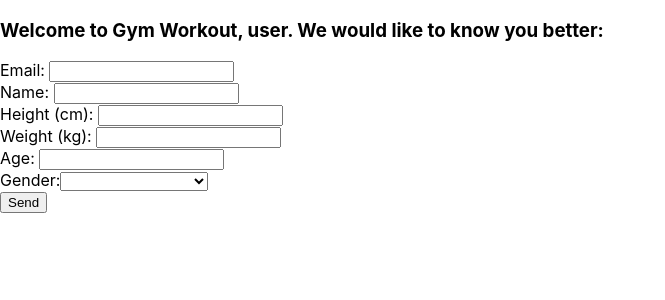
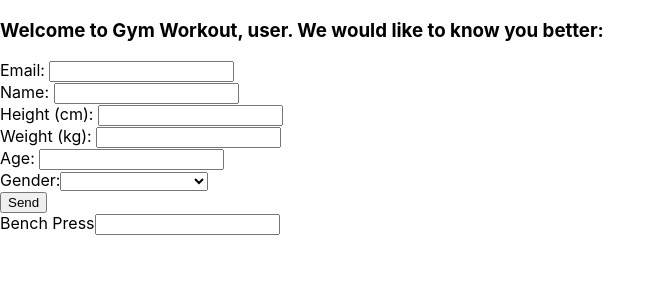
Before and after one commit to Alazib/gymWorkout, a React (Create React App) app: page / in a window 1280 px wide. Shown: the top 300 px of the page, without its empty margins (0-665 px from the left). Built offline with nearby package versions, Linux system fonts and the light colour scheme.

Commit message:
Checkbox issue

```diff
--- a/src/App.js
+++ b/src/App.js
@@ -1,97 +1,14 @@
-import { useState } from "react"
-import Input from "./components/Input"
-import saveUser from "./services/saveUser"
+import UserData from "./components/UserData"
+import UserExercises from "./components/UserExercises"
 
 function App() {
-  const [userData, setUserData] = useState({})
-
-  function handleInputChange(e) {
-    setUserData({ ...userData, [e.target.name]: e.target.value })
-  }
-  function sendInputData(e) {
-    e.preventDefault()
-    console.log(userData, "antes de entrar en post")
-    postNewUser()
-  }
-
-  async function postNewUser() {
-    saveUser(userData)
-  }
-
   return (
     <div className="app">
       <div className="welcome-title">
         <h3>Welcome to Gym Workout, user. We would like to know you better:</h3>
       </div>
-      <form className="new-user-form" onSubmit={sendInputData}>
-        <div className="email input">
-          <Input
-            htmlFor="email"
-            title="Email: "
-            id="email"
-            name="email"
-            type="email"
-            onChange={handleInputChange}
-          />
-        </div>
-        <div className="name input">
-          <Input
-            htmlFor="name"
-            title="Name: "
-            id="name"
-            name="name"
-            type="text"
-            onChange={handleInputChange}
-          />
-        </div>
-        <div className="height input">
-          <Input
-            htmlFor="height"
-            title="Height (cm): "
-            id="height"
-            name="height"
-            type="number"
-            onChange={handleInputChange}
-          />
-        </div>
-        <div className="weight input">
-          <Input
-            htmlFor="weight"
-            title="Weight (kg): "
-            id="weight"
-            name="weight"
-            type="number"
-            onChange={handleInputChange}
-          />
-        </div>
-        <div className="age input">
-          <Input
-            htmlFor="age"
-            title="Age: "
-            id="age"
-            name="age"
-            type="number"
-            onChange={handleInputChange}
-          />
-        </div>
-        <div className="gender input">
-          <span>Gender:</span>
-          <select
-            title="gender"
-            name="gender"
-            onChange={handleInputChange}
-            required
-          >
-            <option value=""></option>
-            <option value="male">Male</option>
-            <option value="female">Female</option>
-            <option value="I prefer not to answer">
-              I prefer not to answer
-            </option>
-          </select>
-        </div>
-        <button type="submit">Send</button>
-      </form>
+      <UserData />
+      <UserExercises />
     </div>
   )
 }
--- a/src/components/Input.js
+++ b/src/components/Input.js
@@ -1,5 +1,13 @@
 function Input({ htmlFor, title, id, name, type, onChange }) {
+  const INPUT_IS_TEXT = type === "text"
+  const INPUT_IS_NUMBER = type === "number"
+  const INPUT_IS_EMAIL = type === "email"
+  const INPUT_IS_CHECKBOX = type === "checkbox"
+
   return (
+    <>
+      {
+        (type = (INPUT_IS_TEXT || INPUT_IS_NUMBER || INPUT_IS_EMAIL) && (
           <>
             <label htmlFor={htmlFor}>{title}</label>
             <input
@@ -10,6 +18,23 @@ function Input({ htmlFor, title, id, name, type, onChange }) {
               required
             ></input>
           </>
+        ))
+      }
+      {
+        (type = INPUT_IS_CHECKBOX && (
+          <>
+            <label htmlFor={htmlFor}>{title}</label>
+            <input
+              id={id}
+              name={name}
+              type={type}
+              onChange={onChange}
+              required
+            ></input>
+          </>
+        ))
+      }
+    </>
   )
 }
 
--- /dev/null
+++ b/src/components/UserData.js
@@ -0,0 +1,92 @@
+import { useState } from "react"
+import saveUser from "../services/saveUser"
+import Input from "./Input"
+
+function UserData() {
+  const [userData, setUserData] = useState({})
+
+  function handleInputChange(e) {
+    setUserData({ ...userData, [e.target.name]: e.target.value })
+  }
+  function sendInputData(e) {
+    e.preventDefault()
+    console.log(userData, "antes de entrar en post")
+    postNewUser()
+  }
+
+  async function postNewUser() {
+    saveUser(userData)
+  }
+
+  return (
+    <form className="new-user-form" onSubmit={sendInputData}>
+      <div className="email input">
+        <Input
+          htmlFor="email"
+          title="Email: "
+          id="email"
+          name="email"
+          type="email"
+          onChange={handleInputChange}
+        />
+      </div>
+      <div className="name input">
+        <Input
+          htmlFor="name"
+          title="Name: "
+          id="name"
+          name="name"
+          type="text"
+          onChange={handleInputChange}
+        />
+      </div>
+      <div className="height input">
+        <Input
+          htmlFor="height"
+          title="Height (cm): "
+          id="height"
+          name="height"
+          type="number"
+          onChange={handleInputChange}
+        />
+      </div>
+      <div className="weight input">
+        <Input
+          htmlFor="weight"
+          title="Weight (kg): "
+          id="weight"
+          name="weight"
+          type="number"
+          onChange={handleInputChange}
+        />
+      </div>
+      <div className="age input">
+        <Input
+          htmlFor="age"
+          title="Age: "
+          id="age"
+          name="age"
+          type="number"
+          onChange={handleInputChange}
+        />
+      </div>
+      <div className="gender input">
+        <span>Gender:</span>
+        <select
+          title="gender"
+          name="gender"
+          onChange={handleInputChange}
+          required
+        >
+          <option value=""></option>
+          <option value="male">Male</option>
+          <option value="female">Female</option>
+          <option value="I prefer not to answer">I prefer not to answer</option>
+        </select>
+      </div>
+      <button type="submit">Send</button>
+    </form>
+  )
+}
+
+export default UserData
--- /dev/null
+++ b/src/components/UserExercises.js
@@ -0,0 +1,16 @@
+import Input from "./Input"
+
+function UserExercises() {
+  return (
+    <Input
+      htmlFor="bench press"
+      title="Bench Press"
+      id="bench press"
+      name="bench press"
+      type="checkbox"
+      onChange={() => {}}
+    ></Input>
+  )
+}
+
+export default UserExercises
```
Lines whose indentation alone changed are shown as unchanged.
